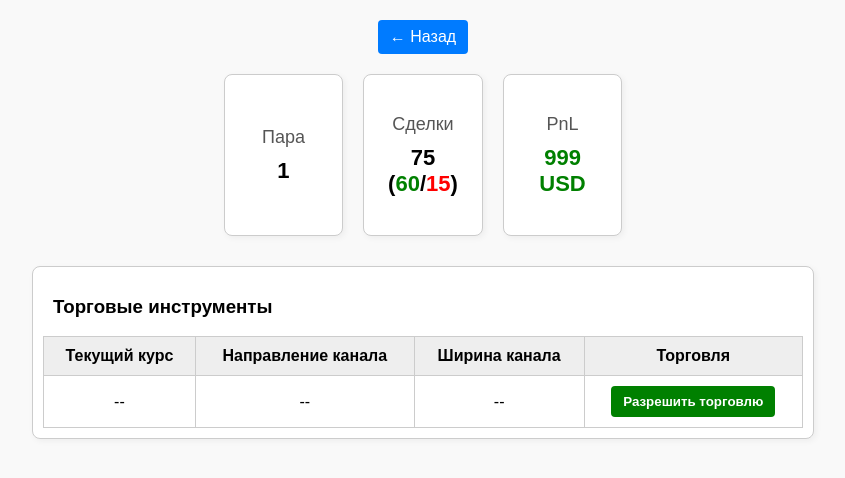
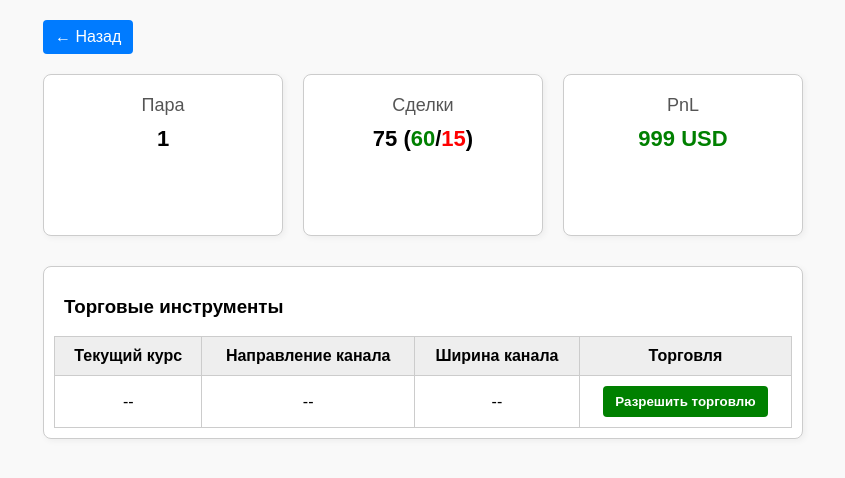
Before and after one commit to wingsofphoenix2013/trade-symbols-manager-unified-final, a Flask app: page /ticker/1 in a window 1280 px wide. Shown: the top 478 px of the page, without its empty margins (217-1062 px from the left). Run offline with Flask 3, Linux system fonts and the light colour scheme; data that the repository does not hold is empty.

Commit message:
Выровнены блоки по ширине, кнопка 'Назад' по левому краю, удалено дублирование иконки канала

```diff
--- a/templates/ticker.html
+++ b/templates/ticker.html
@@ -12,23 +12,31 @@
       flex-direction: column;
       align-items: center;
     }
-    .widget-container {
+    .main-block {
+      width: 100%;
+      max-width: 760px;
+    }
+    .btn {
+      display: inline-block;
+      margin-bottom: 20px;
+      padding: 8px 12px;
+      background: #007bff;
+      color: white;
+      text-decoration: none;
+      border-radius: 4px;
+    }
+    .widget-row {
       display: flex;
+      justify-content: space-between;
       gap: 20px;
       margin-bottom: 30px;
-      justify-content: center;
     }
     .widget {
-      display: flex;
-      flex-direction: column;
-      justify-content: center;
-      align-items: center;
+      flex: 1;
       background: white;
       padding: 20px;
       border: 1px solid #ccc;
       border-radius: 8px;
-      width: 100%;
-      max-width: 250px;
       min-height: 120px;
       box-shadow: 2px 2px 6px rgba(0,0,0,0.05);
       text-align: center;
@@ -44,18 +52,8 @@
     }
     .green { color: green; }
     .red { color: red; }
-    .btn {
-      display: inline-block;
-      margin-bottom: 20px;
-      padding: 8px 12px;
-      background: #007bff;
-      color: white;
-      text-decoration: none;
-      border-radius: 4px;
-    }
+
     .tools-box {
-      width: 100%;
-      max-width: 760px;
       background: white;
       border-radius: 8px;
       border: 1px solid #ccc;
@@ -86,9 +84,10 @@
   </style>
 </head>
 <body>
+<div class="main-block">
   <a href="/" class="btn">← Назад</a>
 
-<div class="widget-container">
+  <div class="widget-row">
     <div class="widget">
       <div class="widget-title">Пара</div>
       <div class="widget-content" id="pair-name">--</div>
@@ -124,6 +123,7 @@
       </tbody>
     </table>
   </div>
+</div>
 
 <script>
   const symbolName = window.location.pathname.split("/").pop();
```
Lines whose indentation alone changed are shown as unchanged.
